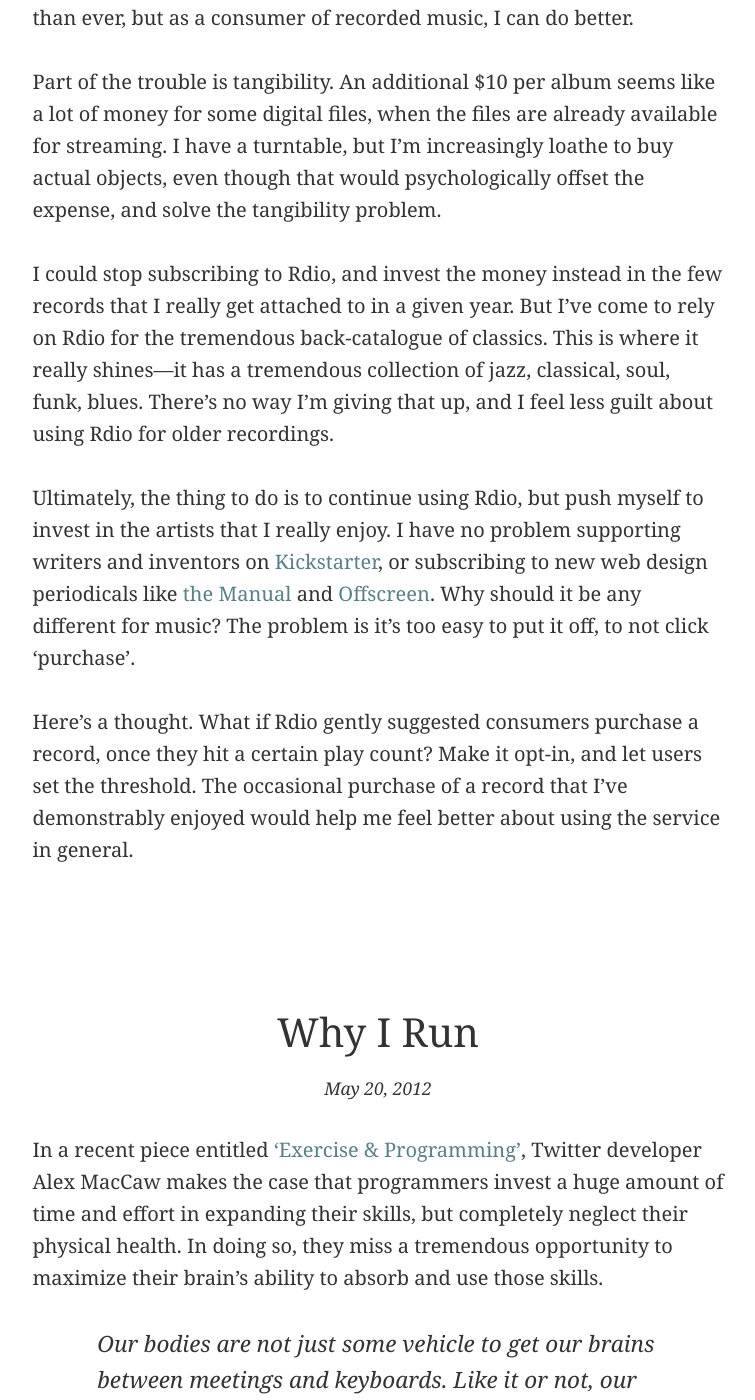
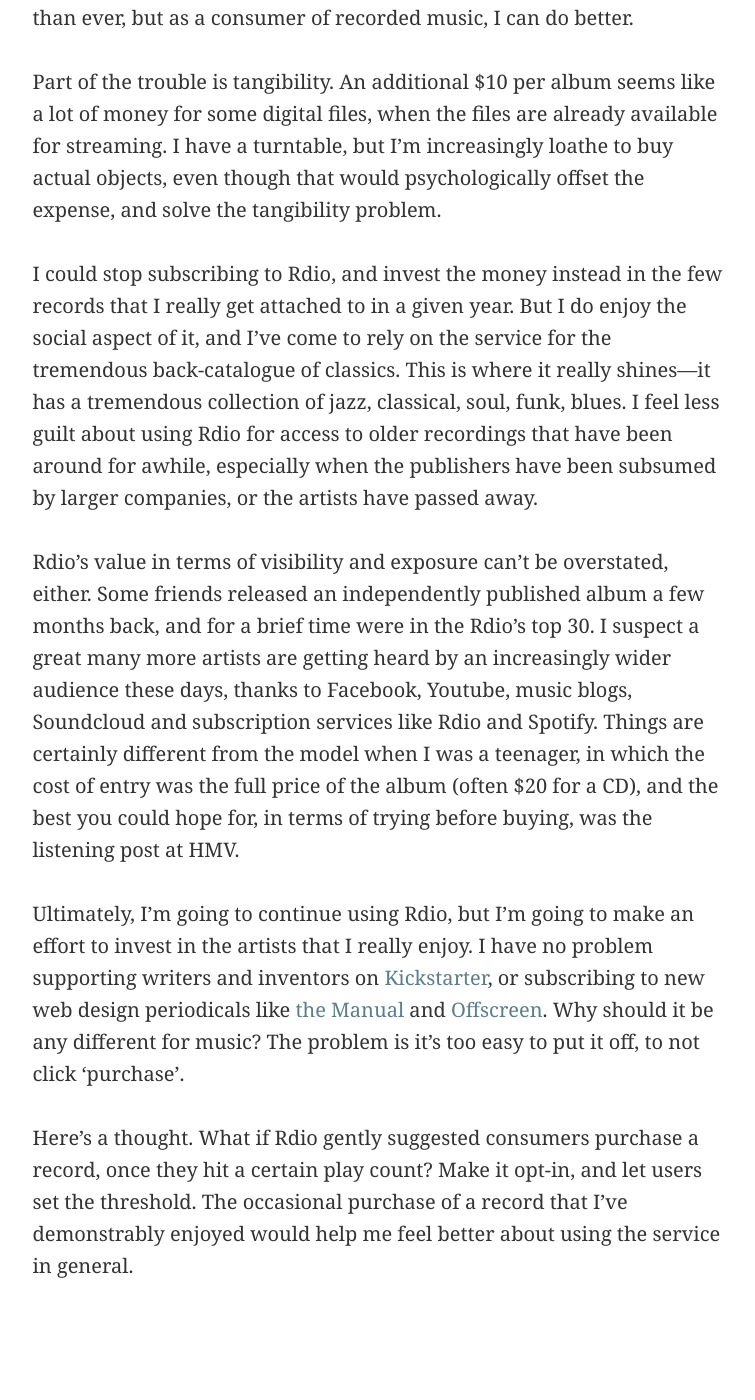
Before and after one commit to kevinfinlayson/kevinfinlayson.com, a Jekyll site: the page built from index.html, in a window 1280 px wide and 1400 px high, scrolled down 2346 px. Shown: the whole window, without its empty margins (262-1017 px from the left). Built offline with Jekyll 4.4.1, drawn with Linux system fonts in a browser that asks for light colours; nearby versions of some CDN libraries; the list of posts is cut into pages by our own code; comment, search, counter and statistics services are not loaded.

Commit message:
rdio post edits

```diff
--- a/_posts/2012-09-13-rdio-tangibility-and-responsibility.md
+++ b/_posts/2012-09-13-rdio-tangibility-and-responsibility.md
@@ -21,8 +21,10 @@
 
 Part of the trouble is tangibility. An additional $10 per album seems like a lot of money for some digital files, when the files are already available for streaming. I have a turntable, but I’m increasingly loathe to buy actual objects, even though that would psychologically offset the expense, and solve the tangibility problem.
 
-I could stop subscribing to Rdio, and invest the money instead in the few records that I really get attached to in a given year. But I’ve come to rely on Rdio for the tremendous back-catalogue of classics. This is where it really shines—it has a tremendous collection of jazz, classical, soul, funk, blues. There’s no way I’m giving that up, and I feel less guilt about using Rdio for older recordings.
+I could stop subscribing to Rdio, and invest the money instead in the few records that I really get attached to in a given year. But I do enjoy the social aspect of it, and I’ve come to rely on the service for the tremendous back-catalogue of classics. This is where it really shines—it has a tremendous collection of jazz, classical, soul, funk, blues. I feel less guilt about using Rdio for access to older recordings that have been around for awhile, especially when the publishers have been subsumed by larger companies, or the artists have passed away.
 
-Ultimately, the thing to do is to continue using Rdio, but push myself to invest in the artists that I really enjoy. I have no problem supporting writers and inventors on [Kickstarter](http://kickstarter.com), or subscribing to new web design periodicals like [the Manual](http://alwaysreadthemanual.com) and [Offscreen](http://offscreenmag.com). Why should it be any different for music? The problem is it’s too easy to put it off, to not click ‘purchase’.
+Rdio’s value in terms of visibility and exposure can’t be overstated, either. Some friends released an independently published album a few months back, and for a brief time were in the Rdio’s top 30. I suspect a great many more artists are getting heard by an increasingly wider audience these days, thanks to Facebook, Youtube, music blogs, Soundcloud and subscription services like Rdio and Spotify. Things are certainly different from the model when I was a teenager, in which the cost of entry was the full price of the album (often $20 for a CD), and the best you could hope for, in terms of trying before buying, was the listening post at HMV.
+
+Ultimately, I’m going to continue using Rdio, but I’m going to make an effort to invest in the artists that I really enjoy. I have no problem supporting writers and inventors on [Kickstarter](http://kickstarter.com), or subscribing to new web design periodicals like [the Manual](http://alwaysreadthemanual.com) and [Offscreen](http://offscreenmag.com). Why should it be any different for music? The problem is it’s too easy to put it off, to not click ‘purchase’.
 
 Here’s a thought. What if Rdio gently suggested consumers purchase a record, once they hit a certain play count? Make it opt-in, and let users set the threshold. The occasional purchase of a record that I’ve demonstrably enjoyed would help me feel better about using the service in general.
```
